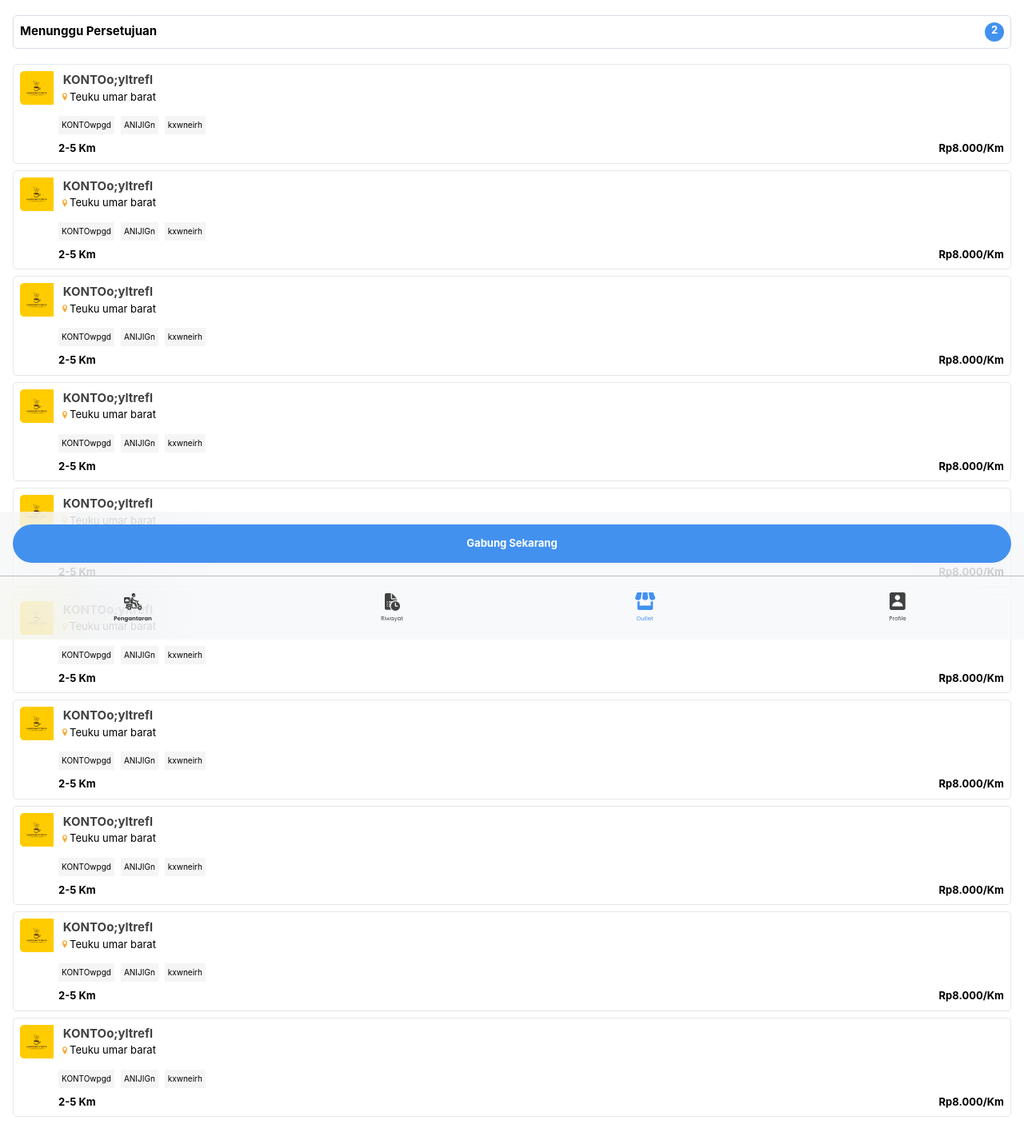
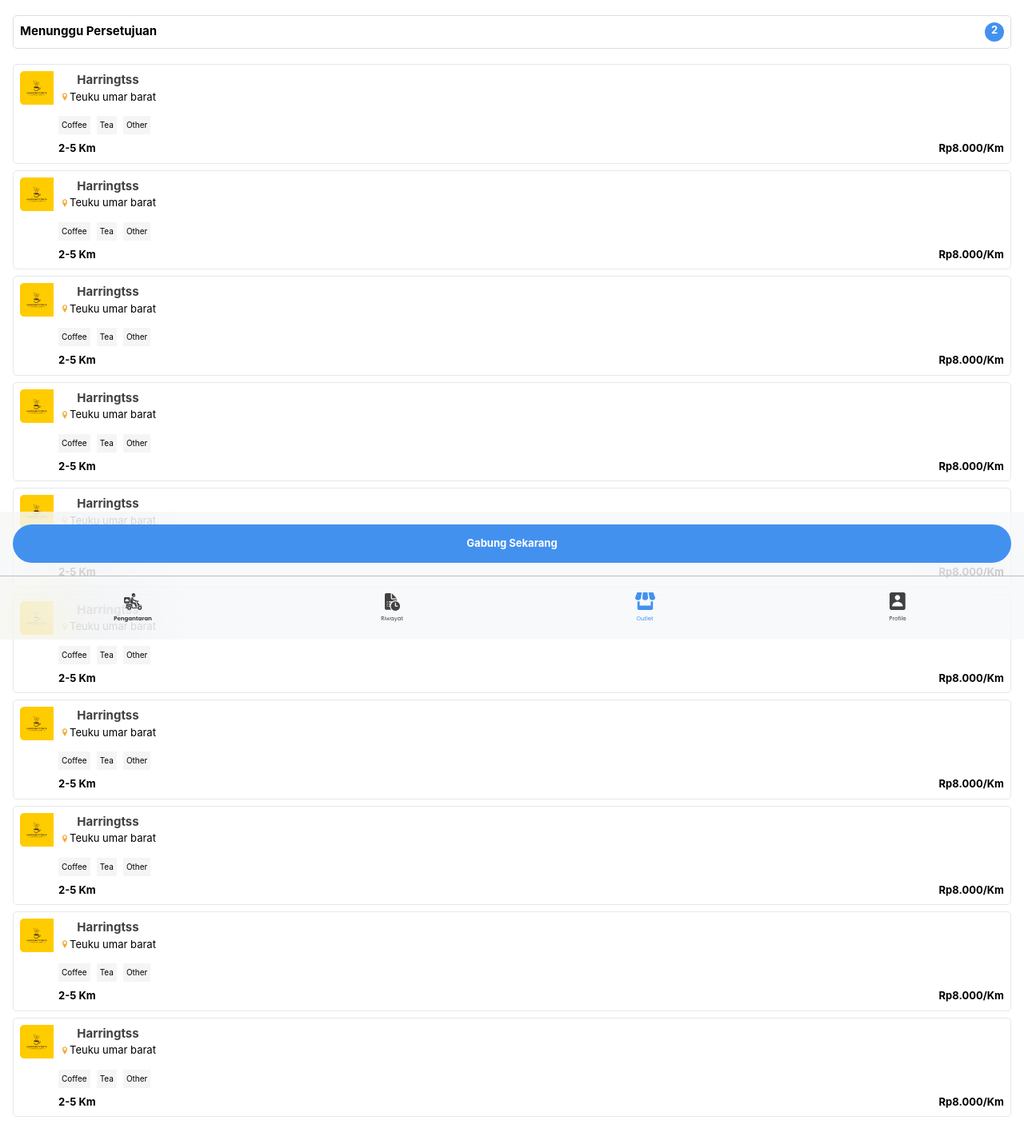
Before and after one commit to fandyajpo/aladrivetest, a Next.js app: page /auth/outlet in a window 1280 px wide. Shown: the top 1436 px of the page at 80% size. Built offline with nearby package versions, Linux system fonts and the light colour scheme; a small style sheet from the web is missing.

Commit message:
9
9 last plis

```diff
--- a/pages/auth/outlet/add-partner.js
+++ b/pages/auth/outlet/add-partner.js
@@ -475,7 +475,7 @@ const Outlet = () => {
               </div>
               <div>
                 <p className="text-md font-bold text-custom-black">
-                  KONTOo;yltrefl
+                  Rumah Makan Fandot
                 </p>
                 <div className="flex flex-row items-center">
                   <svg
@@ -518,13 +518,13 @@ const Outlet = () => {
           </div>
           <div className="flex flex-row pl-12 space-x-2">
             <div className="bg-custom-layer">
-              <p className="text-1xs p-1">KONTOwpgd</p>
+              <p className="text-1xs p-1">Nasi</p>
             </div>
             <div className="bg-custom-layer">
-              <p className="text-1xs p-1">ANIJIGn</p>
+              <p className="text-1xs p-1">Coffee</p>
             </div>
             <div className="bg-custom-layer w-auto">
-              <p className="text-1xs p-1">kxwneirh</p>
+              <p className="text-1xs p-1">Noodle</p>
             </div>
           </div>
           <div className="flex flex-row justify-between pl-12">
@@ -545,7 +545,7 @@ const Outlet = () => {
               </div>
               <div>
                 <p className="text-md font-bold text-custom-black">
-                  KONTOo;yltrefl
+                  Rumah Makan Fandot
                 </p>
                 <div className="flex flex-row items-center">
                   <svg
@@ -588,13 +588,13 @@ const Outlet = () => {
           </div>
           <div className="flex flex-row pl-12 space-x-2">
             <div className="bg-custom-layer">
-              <p className="text-1xs p-1">KONTOwpgd</p>
+              <p className="text-1xs p-1">Nasi</p>
             </div>
             <div className="bg-custom-layer">
-              <p className="text-1xs p-1">ANIJIGn</p>
+              <p className="text-1xs p-1">Coffee</p>
             </div>
             <div className="bg-custom-layer w-auto">
-              <p className="text-1xs p-1">kxwneirh</p>
+              <p className="text-1xs p-1">Noodle</p>
             </div>
           </div>
           <div className="flex flex-row justify-between pl-12">
@@ -610,7 +610,7 @@ const Outlet = () => {
               </div>
               <div>
                 <p className="text-md font-bold text-custom-black">
-                  KONTOo;yltrefl
+                  Rumah Makan Fandot
                 </p>
                 <div className="flex flex-row items-center">
                   <svg
@@ -653,13 +653,13 @@ const Outlet = () => {
           </div>
           <div className="flex flex-row pl-12 space-x-2">
             <div className="bg-custom-layer">
-              <p className="text-1xs p-1">KONTOwpgd</p>
+              <p className="text-1xs p-1">Nasi</p>
             </div>
             <div className="bg-custom-layer">
-              <p className="text-1xs p-1">ANIJIGn</p>
+              <p className="text-1xs p-1">Coffee</p>
             </div>
             <div className="bg-custom-layer w-auto">
-              <p className="text-1xs p-1">kxwneirh</p>
+              <p className="text-1xs p-1">Noodle</p>
             </div>
           </div>
           <div className="flex flex-row justify-between pl-12">
--- a/pages/auth/outlet/index.js
+++ b/pages/auth/outlet/index.js
@@ -474,7 +474,7 @@ const Outlet = () => {
               </div>
               <div>
                 <p className="text-md font-bold text-custom-black">
-                  KONTOo;yltrefl
+                  Harringtss
                 </p>
                 <div className="flex flex-row items-center">
                   <svg
@@ -496,13 +496,13 @@ const Outlet = () => {
           </div>
           <div className="flex flex-row pl-12 space-x-2">
             <div className="bg-custom-layer">
-              <p className="text-1xs p-1">KONTOwpgd</p>
+              <p className="text-1xs p-1">Coffee</p>
             </div>
             <div className="bg-custom-layer">
-              <p className="text-1xs p-1">ANIJIGn</p>
+              <p className="text-1xs p-1">Tea</p>
             </div>
             <div className="bg-custom-layer w-auto">
-              <p className="text-1xs p-1">kxwneirh</p>
+              <p className="text-1xs p-1">Other</p>
             </div>
           </div>
           <div className="flex flex-row justify-between pl-12">
@@ -521,7 +521,7 @@ const Outlet = () => {
               </div>
               <div>
                 <p className="text-md font-bold text-custom-black">
-                  KONTOo;yltrefl
+                  Harringtss
                 </p>
                 <div className="flex flex-row items-center">
                   <svg
@@ -543,13 +543,13 @@ const Outlet = () => {
           </div>
           <div className="flex flex-row pl-12 space-x-2">
             <div className="bg-custom-layer">
-              <p className="text-1xs p-1">KONTOwpgd</p>
+              <p className="text-1xs p-1">Coffee</p>
             </div>
             <div className="bg-custom-layer">
-              <p className="text-1xs p-1">ANIJIGn</p>
+              <p className="text-1xs p-1">Tea</p>
             </div>
             <div className="bg-custom-layer w-auto">
-              <p className="text-1xs p-1">kxwneirh</p>
+              <p className="text-1xs p-1">Other</p>
             </div>
           </div>
           <div className="flex flex-row justify-between pl-12">
@@ -568,7 +568,7 @@ const Outlet = () => {
               </div>
               <div>
                 <p className="text-md font-bold text-custom-black">
-                  KONTOo;yltrefl
+                  Harringtss
                 </p>
                 <div className="flex flex-row items-center">
                   <svg
@@ -590,13 +590,13 @@ const Outlet = () => {
           </div>
           <div className="flex flex-row pl-12 space-x-2">
             <div className="bg-custom-layer">
-              <p className="text-1xs p-1">KONTOwpgd</p>
+              <p className="text-1xs p-1">Coffee</p>
             </div>
             <div className="bg-custom-layer">
-              <p className="text-1xs p-1">ANIJIGn</p>
+              <p className="text-1xs p-1">Tea</p>
             </div>
             <div className="bg-custom-layer w-auto">
-              <p className="text-1xs p-1">kxwneirh</p>
+              <p className="text-1xs p-1">Other</p>
             </div>
           </div>
           <div className="flex flex-row justify-between pl-12">
@@ -615,7 +615,7 @@ const Outlet = () => {
               </div>
               <div>
                 <p className="text-md font-bold text-custom-black">
-                  KONTOo;yltrefl
+                  Harringtss
                 </p>
                 <div className="flex flex-row items-center">
                   <svg
@@ -637,13 +637,13 @@ const Outlet = () => {
           </div>
           <div className="flex flex-row pl-12 space-x-2">
             <div className="bg-custom-layer">
-              <p className="text-1xs p-1">KONTOwpgd</p>
+              <p className="text-1xs p-1">Coffee</p>
             </div>
             <div className="bg-custom-layer">
-              <p className="text-1xs p-1">ANIJIGn</p>
+              <p className="text-1xs p-1">Tea</p>
             </div>
             <div className="bg-custom-layer w-auto">
-              <p className="text-1xs p-1">kxwneirh</p>
+              <p className="text-1xs p-1">Other</p>
             </div>
           </div>
           <div className="flex flex-row justify-between pl-12">
@@ -662,7 +662,7 @@ const Outlet = () => {
               </div>
               <div>
                 <p className="text-md font-bold text-custom-black">
-                  KONTOo;yltrefl
+                  Harringtss
                 </p>
                 <div className="flex flex-row items-center">
                   <svg
@@ -684,13 +684,13 @@ const Outlet = () => {
           </div>
           <div className="flex flex-row pl-12 space-x-2">
             <div className="bg-custom-layer">
-              <p className="text-1xs p-1">KONTOwpgd</p>
+              <p className="text-1xs p-1">Coffee</p>
             </div>
             <div className="bg-custom-layer">
-              <p className="text-1xs p-1">ANIJIGn</p>
+              <p className="text-1xs p-1">Tea</p>
             </div>
             <div className="bg-custom-layer w-auto">
-              <p className="text-1xs p-1">kxwneirh</p>
+              <p className="text-1xs p-1">Other</p>
             </div>
           </div>
           <div className="flex flex-row justify-between pl-12">
@@ -709,7 +709,7 @@ const Outlet = () => {
               </div>
               <div>
                 <p className="text-md font-bold text-custom-black">
-                  KONTOo;yltrefl
+                  Harringtss
                 </p>
                 <div className="flex flex-row items-center">
                   <svg
@@ -731,13 +731,13 @@ const Outlet = () => {
           </div>
           <div className="flex flex-row pl-12 space-x-2">
             <div className="bg-custom-layer">
-              <p className="text-1xs p-1">KONTOwpgd</p>
+              <p className="text-1xs p-1">Coffee</p>
             </div>
             <div className="bg-custom-layer">
-              <p className="text-1xs p-1">ANIJIGn</p>
+              <p className="text-1xs p-1">Tea</p>
             </div>
             <div className="bg-custom-layer w-auto">
-              <p className="text-1xs p-1">kxwneirh</p>
+              <p className="text-1xs p-1">Other</p>
             </div>
           </div>
           <div className="flex flex-row justify-between pl-12">
@@ -756,7 +756,7 @@ const Outlet = () => {
               </div>
               <div>
                 <p className="text-md font-bold text-custom-black">
-                  KONTOo;yltrefl
+                  Harringtss
                 </p>
                 <div className="flex flex-row items-center">
                   <svg
@@ -778,13 +778,13 @@ const Outlet = () => {
           </div>
           <div className="flex flex-row pl-12 space-x-2">
             <div className="bg-custom-layer">
-              <p className="text-1xs p-1">KONTOwpgd</p>
+              <p className="text-1xs p-1">Coffee</p>
             </div>
             <div className="bg-custom-layer">
-              <p className="text-1xs p-1">ANIJIGn</p>
+              <p className="text-1xs p-1">Tea</p>
             </div>
             <div className="bg-custom-layer w-auto">
-              <p className="text-1xs p-1">kxwneirh</p>
+              <p className="text-1xs p-1">Other</p>
             </div>
           </div>
           <div className="flex flex-row justify-between pl-12">
@@ -803,7 +803,7 @@ const Outlet = () => {
               </div>
               <div>
                 <p className="text-md font-bold text-custom-black">
-                  KONTOo;yltrefl
+                  Harringtss
                 </p>
                 <div className="flex flex-row items-center">
                   <svg
@@ -825,13 +825,13 @@ const Outlet = () => {
           </div>
           <div className="flex flex-row pl-12 space-x-2">
             <div className="bg-custom-layer">
-              <p className="text-1xs p-1">KONTOwpgd</p>
+              <p className="text-1xs p-1">Coffee</p>
             </div>
             <div className="bg-custom-layer">
-              <p className="text-1xs p-1">ANIJIGn</p>
+              <p className="text-1xs p-1">Tea</p>
             </div>
             <div className="bg-custom-layer w-auto">
-              <p className="text-1xs p-1">kxwneirh</p>
+              <p className="text-1xs p-1">Other</p>
             </div>
           </div>
           <div className="flex flex-row justify-between pl-12">
@@ -850,7 +850,7 @@ const Outlet = () => {
               </div>
               <div>
                 <p className="text-md font-bold text-custom-black">
-                  KONTOo;yltrefl
+                  Harringtss
                 </p>
                 <div className="flex flex-row items-center">
                   <svg
@@ -872,13 +872,13 @@ const Outlet = () => {
           </div>
           <div className="flex flex-row pl-12 space-x-2">
             <div className="bg-custom-layer">
-              <p className="text-1xs p-1">KONTOwpgd</p>
+              <p className="text-1xs p-1">Coffee</p>
             </div>
             <div className="bg-custom-layer">
-              <p className="text-1xs p-1">ANIJIGn</p>
+              <p className="text-1xs p-1">Tea</p>
             </div>
             <div className="bg-custom-layer w-auto">
-              <p className="text-1xs p-1">kxwneirh</p>
+              <p className="text-1xs p-1">Other</p>
             </div>
           </div>
           <div className="flex flex-row justify-between pl-12">
@@ -897,7 +897,7 @@ const Outlet = () => {
               </div>
               <div>
                 <p className="text-md font-bold text-custom-black">
-                  KONTOo;yltrefl
+                  Harringtss
                 </p>
                 <div className="flex flex-row items-center">
                   <svg
@@ -919,13 +919,13 @@ const Outlet = () => {
           </div>
           <div className="flex flex-row pl-12 space-x-2">
             <div className="bg-custom-layer">
-              <p className="text-1xs p-1">KONTOwpgd</p>
+              <p className="text-1xs p-1">Coffee</p>
             </div>
             <div className="bg-custom-layer">
-              <p className="text-1xs p-1">ANIJIGn</p>
+              <p className="text-1xs p-1">Tea</p>
             </div>
             <div className="bg-custom-layer w-auto">
-              <p className="text-1xs p-1">kxwneirh</p>
+              <p className="text-1xs p-1">Other</p>
             </div>
           </div>
           <div className="flex flex-row justify-between pl-12">
--- a/pages/auth/profile/index.js
+++ b/pages/auth/profile/index.js
@@ -137,7 +137,7 @@ const Profile = () => {
             </svg>
           </button>
           <div className="text-center">
-            <p className="text-md font-bold text-custom-black">Bapakkao</p>
+            <p className="text-md font-bold text-custom-black">Ghean Anunos</p>
             <p className="text-custom-black">014193182736327</p>
           </div>
         </div>
```
